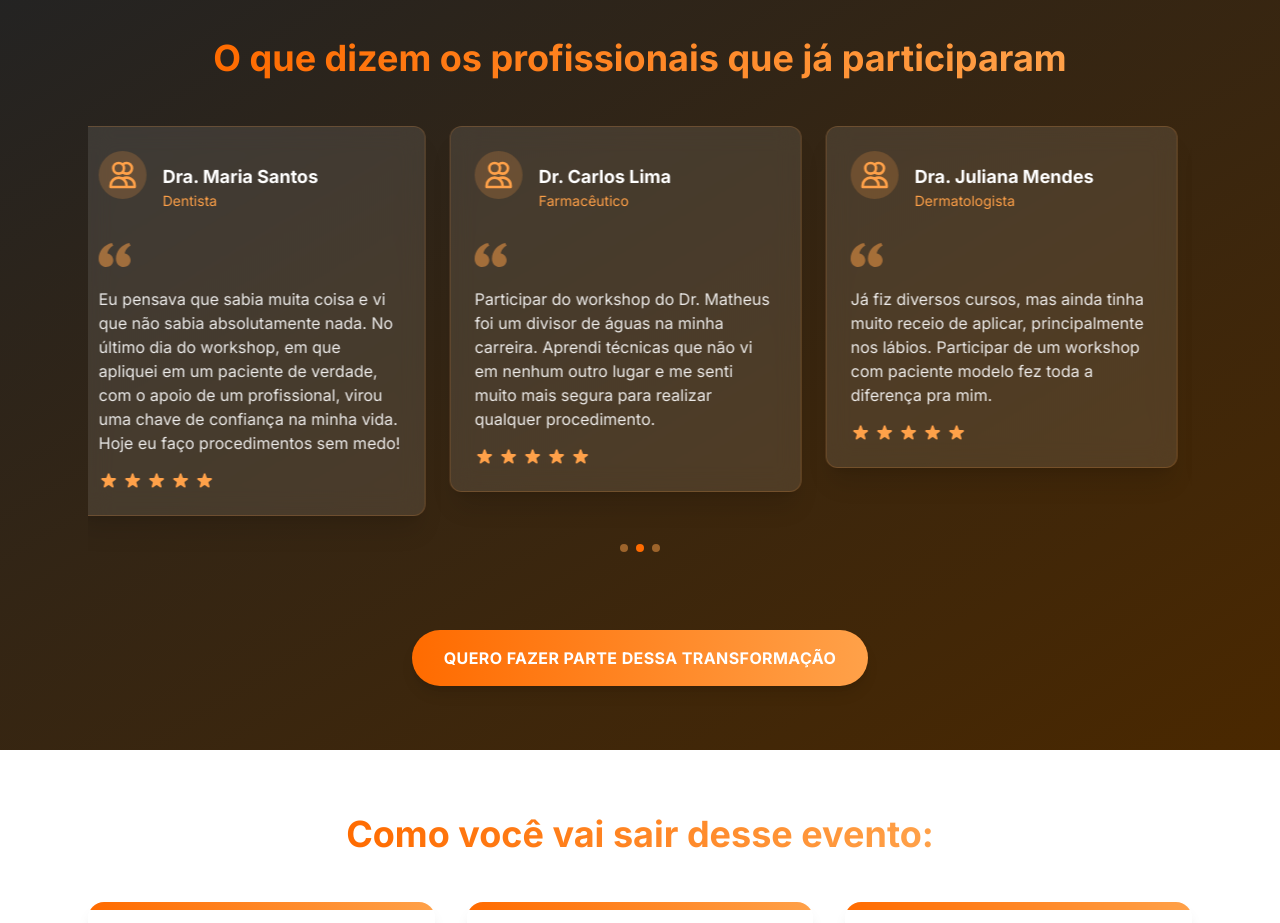
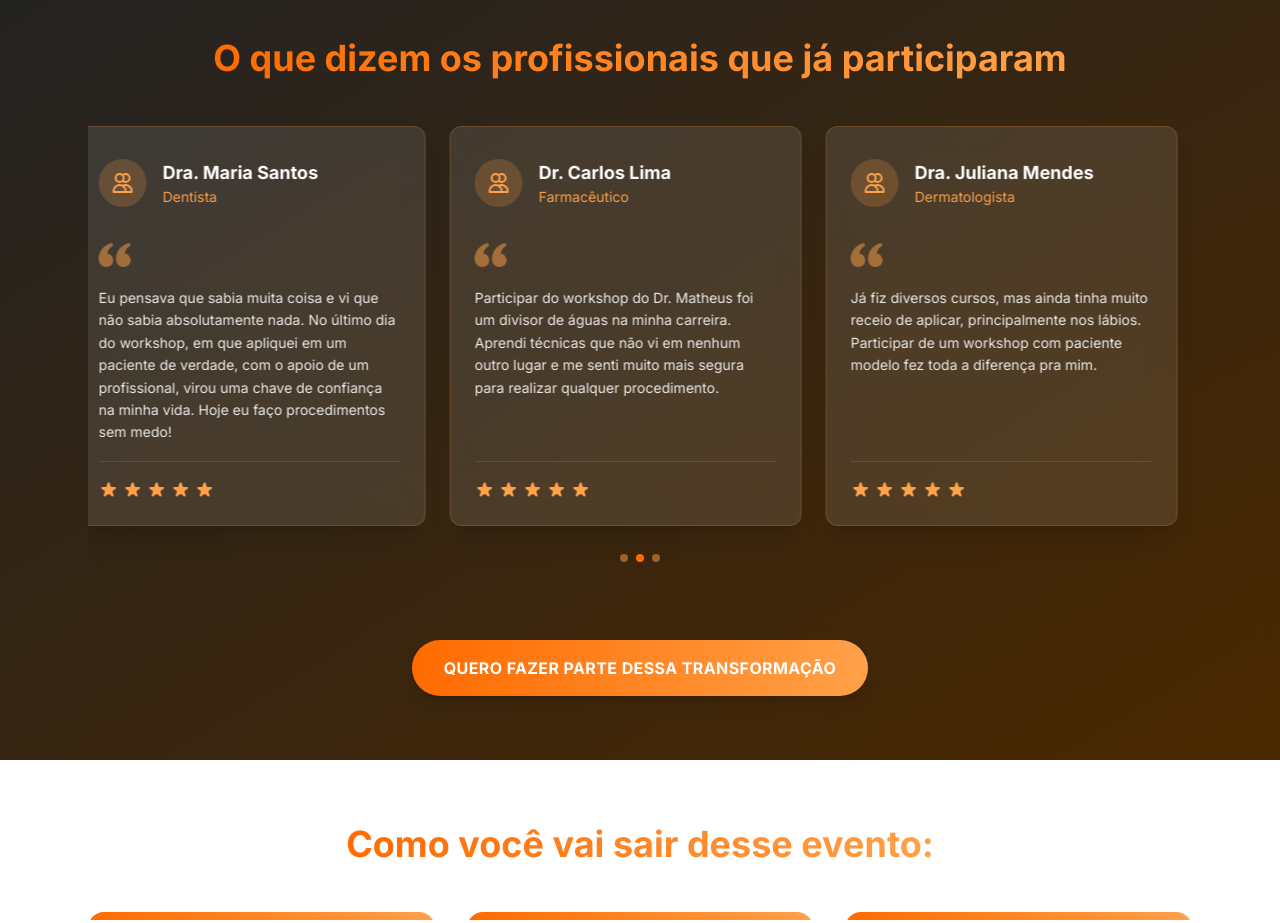
Before and after one commit to eduardofaria16/landing_page, a Vue app: page / in a window 1280 px wide. Shown: the part 1660-2583 px from the top of the page. Built offline with nearby package versions, Linux system fonts and the light colour scheme.

Commit message:
alinhamento card

```diff
--- a/src/components/TestimonialsSection.vue
+++ b/src/components/TestimonialsSection.vue
@@ -20,34 +20,41 @@
           class="testimonials-swiper"
         >
           <SwiperSlide v-for="(testimonial, index) in testimonials" :key="index">
-            <div class="bg-white/10 backdrop-blur-md rounded-xl p-6 max-h-[600px] flex flex-col shadow-xl border border-accent/20">
-              <div class="flex items-center gap-4 mb-4">
-                <div class="w-12 h-12 rounded-full bg-accent/20 flex items-center justify-center mb-6">
-                  <svg xmlns="http://www.w3.org/2000/svg" class="h-8 w-8 text-accent" fill="none" viewBox="0 0 24 24" stroke="currentColor">
+            <div class="testimonial-card bg-white/10 backdrop-blur-md rounded-xl p-6 shadow-xl border border-accent/20">
+              <!-- Header com Avatar e Info -->
+              <div class="testimonial-header flex items-center gap-4 mb-6">
+                <div class="w-12 h-12 rounded-full bg-accent/20 flex items-center justify-center flex-shrink-0">
+                  <svg xmlns="http://www.w3.org/2000/svg" class="h-6 w-6 text-accent" fill="none" viewBox="0 0 24 24" stroke="currentColor">
                     <path stroke-linecap="round" stroke-linejoin="round" stroke-width="2" d="M12 4.354a4 4 0 110 5.292M15 21H3v-1a6 6 0 0112 0v1zm0 0h6v-1a6 6 0 00-9-5.197M13 7a4 4 0 11-8 0 4 4 0 018 0z" />
                   </svg>
                 </div>
-              <div>
-                  <h4 class="font-bold text-lg">{{ testimonial.name }}</h4>
-                  <p class="text-sm text-accent">{{ testimonial.profession }}</p>
+                <div class="min-w-0 flex-1">
+                  <h4 class="font-bold text-lg text-white truncate">{{ testimonial.name }}</h4>
+                  <p class="text-sm text-accent truncate">{{ testimonial.profession }}</p>
                 </div>
               </div>
 
-
-              <div class="mb-4 text-accent">
+              <!-- Ícone de Aspas -->
+              <div class="testimonial-quote mb-4 text-accent">
                 <svg xmlns="http://www.w3.org/2000/svg" class="h-8 w-8 opacity-50" fill="currentColor" viewBox="0 0 24 24">
                   <path d="M13 14.725c0-5.141 3.892-10.519 10-11.725l.984 2.126c-2.215.835-4.163 3.742-4.38 5.746 2.491.392 4.396 2.547 4.396 5.149 0 3.182-2.584 4.979-5.199 4.979-3.015 0-5.801-2.305-5.801-6.275zm-13 0c0-5.141 3.892-10.519 10-11.725l.984 2.126c-2.215.835-4.163 3.742-4.38 5.746 2.491.392 4.396 2.547 4.396 5.149 0 3.182-2.584 4.979-5.199 4.979-3.015 0-5.801-2.305-5.801-6.275z" />
                 </svg>
               </div>
 
-              <p class="text-white/90 mb-4 flex-grow">{{ testimonial.text }}</p>
+              <!-- Conteúdo do Depoimento -->
+              <div class="testimonial-content">
+                <p class="text-white/90 text-sm leading-relaxed">{{ testimonial.text }}</p>
+              </div>
 
-              <div class="flex text-accent">
-                <span v-for="star in 5" :key="star" class="mr-1">
-                  <svg xmlns="http://www.w3.org/2000/svg" class="h-5 w-5" viewBox="0 0 20 20" fill="currentColor">
-                    <path d="M9.049 2.927c.3-.921 1.603-.921 1.902 0l1.07 3.292a1 1 0 00.95.69h3.462c.969 0 1.371 1.24.588 1.81l-2.8 2.034a1 1 0 00-.364 1.118l1.07 3.292c.3.921-.755 1.688-1.54 1.118l-2.8-2.034a1 1 0 00-1.175 0l-2.8 2.034c-.784.57-1.838-.197-1.539-1.118l1.07-3.292a1 1 0 00-.364-1.118l-2.8-2.034c-.783-.57-.38-1.81.588-1.81h3.462a1 1 0 00.95-.69l1.07-3.292z" />
-                  </svg>
-                </span>
+              <!-- Estrelas (Footer) -->
+              <div class="testimonial-footer mt-6 pt-4 border-t border-white/10">
+                <div class="flex justify-center text-accent">
+                  <span v-for="star in 5" :key="star" class="mr-1">
+                    <svg xmlns="http://www.w3.org/2000/svg" class="h-5 w-5" viewBox="0 0 20 20" fill="currentColor">
+                      <path d="M9.049 2.927c.3-.921 1.603-.921 1.902 0l1.07 3.292a1 1 0 00.95.69h3.462c.969 0 1.371 1.24.588 1.81l-2.8 2.034a1 1 0 00-.364 1.118l1.07 3.292c.3.921-.755 1.688-1.54 1.118l-2.8-2.034a1 1 0 00-1.175 0l-2.8 2.034c-.784.57-1.838-.197-1.539-1.118l1.07-3.292a1 1 0 00-.364-1.118l-2.8-2.034c-.783-.57-.38-1.81.588-1.81h3.462a1 1 0 00.95-.69l1.07-3.292z" />
+                    </svg>
+                  </span>
+                </div>
               </div>
             </div>
           </SwiperSlide>
@@ -74,37 +81,82 @@ const testimonials = ref([
   {
     name: 'Dra. Maria Santos',
     profession: 'Dentista',
-
     text: 'Eu pensava que sabia muita coisa e vi que não sabia absolutamente nada. No último dia do workshop, em que apliquei em um paciente de verdade, com o apoio de um profissional, virou uma chave de confiança na minha vida. Hoje eu faço procedimentos sem medo!'
   },
   {
     name: 'Dr. Carlos Lima',
     profession: 'Farmacêutico',
-    avatar: 'https://randomuser.me/api/portraits/men/2.jpg',
     text: 'Participar do workshop do Dr. Matheus foi um divisor de águas na minha carreira. Aprendi técnicas que não vi em nenhum outro lugar e me senti muito mais segura para realizar qualquer procedimento.'
   },
   {
     name: 'Dra. Juliana Mendes',
     profession: 'Dermatologista',
-    avatar: 'https://randomuser.me/api/portraits/women/3.jpg',
     text: 'Já fiz diversos cursos, mas ainda tinha muito receio de aplicar, principalmente nos lábios. Participar de um workshop com paciente modelo fez toda a diferença pra mim.'
   },
   {
     name: 'Dr. Ricardo Alves',
     profession: 'Cirurgião Plástico',
-    avatar: 'https://randomuser.me/api/portraits/men/4.jpg',
     text: 'Eu já me considerava um especialista, até conhecer o Dr. Matheus. Um pequeno detalhe que aprendi fez total diferença nos resultados dos meus pacientes.'
   },
   {
     name: 'Dra. Ana Paula Costa',
     profession: 'Dentista',
-    avatar: 'https://randomuser.me/api/portraits/women/5.jpg',
     text: 'Poder realizar um procedimento em pacientes com o acompanhamento de um professor é outra coisa. Essa experiência mudou minha vida.'
   }
 ]);
 </script>
 
 <style scoped>
+/* Card padronizado com altura fixa */
+.testimonial-card {
+  height: 380px;
+  display: flex;
+  flex-direction: column;
+  transition: transform 0.3s ease, box-shadow 0.3s ease;
+}
+
+.testimonial-card:hover {
+  transform: translateY(-5px);
+  box-shadow: 0 20px 40px rgba(0, 0, 0, 0.3);
+}
+
+/* Header fixo */
+.testimonial-header {
+  height: 64px;
+  flex-shrink: 0;
+}
+
+/* Ícone de aspas fixo */
+.testimonial-quote {
+  height: 32px;
+  flex-shrink: 0;
+}
+
+/* Conteúdo expansível */
+.testimonial-content {
+  flex: 1;
+  display: flex;
+  align-items: flex-start;
+  overflow: hidden;
+}
+
+.testimonial-content p {
+  display: -webkit-box;
+  -webkit-line-clamp: 6;
+  -webkit-box-orient: vertical;
+  overflow: hidden;
+  text-overflow: ellipsis;
+  line-height: 1.6;
+}
+
+/* Footer fixo */
+.testimonial-footer {
+  height: 40px;
+  flex-shrink: 0;
+  display: flex;
+  align-items: center;
+}
+
 /* Estilizando os controles do Swiper */
 :deep(.swiper-pagination-bullet) {
   background-color: #FFA149;
@@ -119,4 +171,25 @@ const testimonials = ref([
 .testimonials-swiper {
   padding-bottom: 50px;
 }
+
+/* Garantir espaçamento consistente em diferentes telas */
+@media (max-width: 768px) {
+  .testimonial-card {
+    height: 350px;
+  }
+
+  .testimonial-content p {
+    -webkit-line-clamp: 5;
+  }
+}
+
+@media (min-width: 1024px) {
+  .testimonial-card {
+    height: 400px;
+  }
+
+  .testimonial-content p {
+    -webkit-line-clamp: 7;
+  }
+}
 </style>
```
